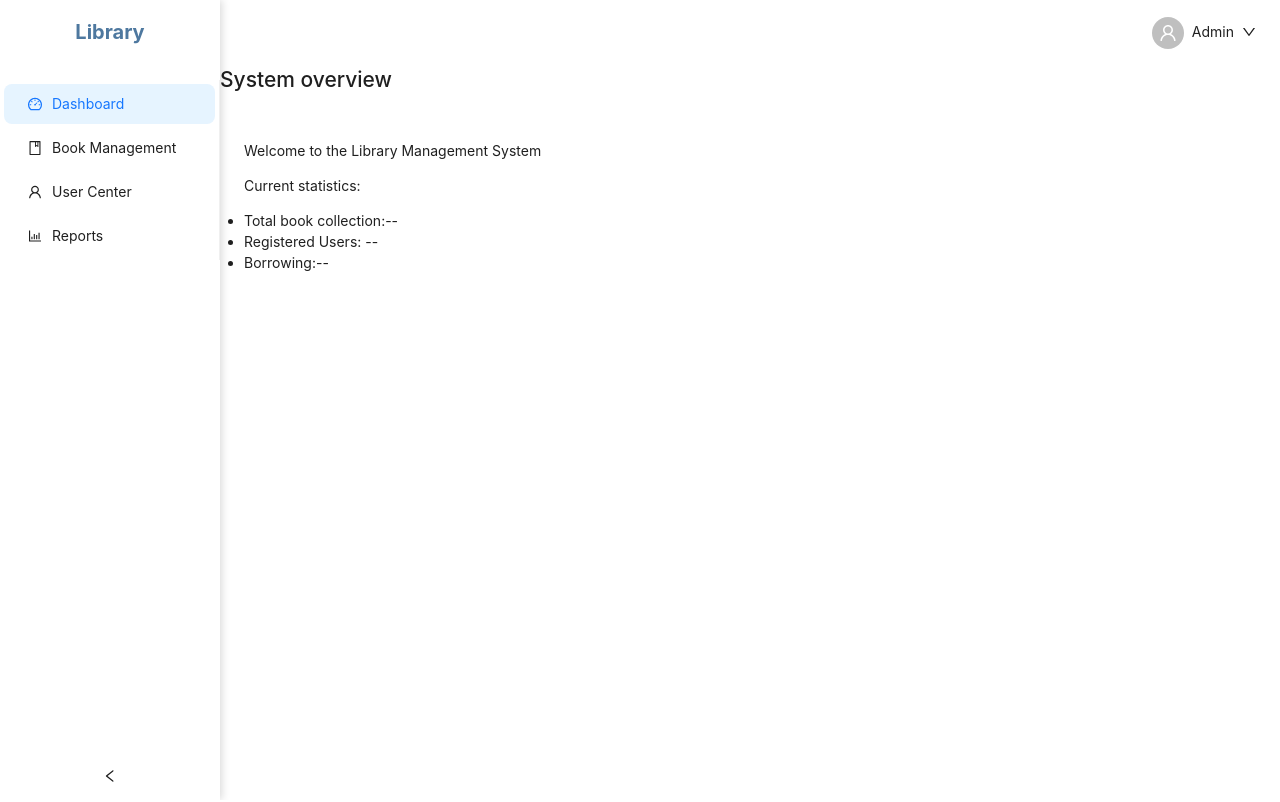
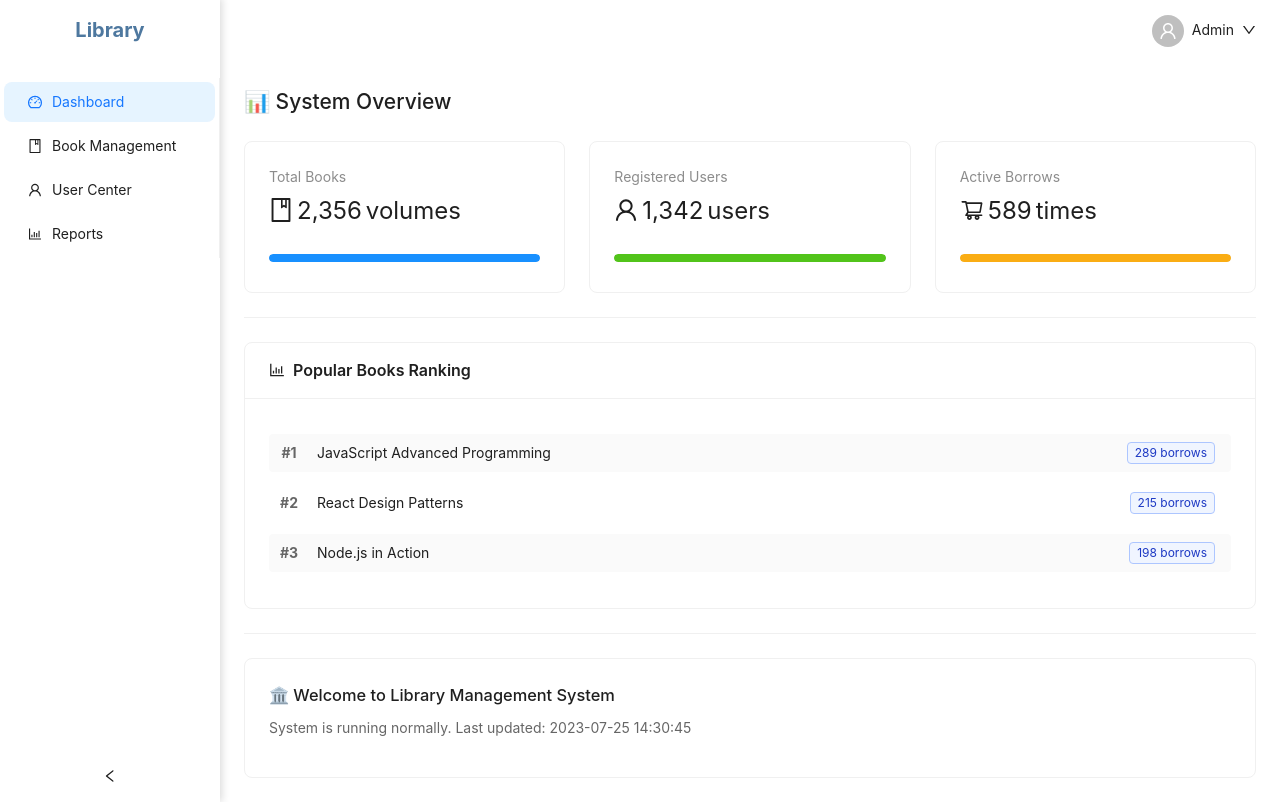
Before and after one commit to weirong57/CEN5035-2025SP---Gator-Shelfguide, a React (Vite) app in the folder library-system/: page /main/dashboard in a window 1280 px wide. Both pictures are taken after typing "Sample", "Sample123" into the empty fields and a click on the button "Login". Built offline with nearby package versions, Linux system fonts and the light colour scheme.

Commit message:
Add files via upload

```diff
--- a/library-system/src/pages/Dashboard.jsx
+++ b/library-system/src/pages/Dashboard.jsx
@@ -1,21 +1,136 @@
+// src/pages/Dashboard.jsx
+import { useState } from 'react';
+import { Card, Row, Col, Statistic, Progress, Divider, Tag } from 'antd';
+import {
+  BookOutlined,
+  UserOutlined,
+  ShoppingCartOutlined,
+  BarChartOutlined
+} from '@ant-design/icons';
+
+// Mock data
+const mockStats = {
+  totalBooks: 2356,
+  totalUsers: 1342,
+  activeBorrows: 589,
+  popularBooks: [
+    { name: 'JavaScript Advanced Programming', count: 289 },
+    { name: 'React Design Patterns', count: 215 },
+    { name: 'Node.js in Action', count: 198 }
+  ]
+};
+
 export default function Dashboard() {
-    return (
-      <div>
-        <h2>System overview</h2>
-        <div style={{
-          marginTop: 20,
-          padding: 24,
-          background: '#fff',
-          borderRadius: 8
-        }}>
-          <p>Welcome to the Library Management System</p >
-          <p>Current statistics:</p >
-          <ul>
-            <li>Total book collection:--</li>
-            <li>Registered Users: --</li>
-            <li>Borrowing:--</li>
-          </ul>
-        </div>
-      </div>
-    )
-  }
+  const [stats] = useState(mockStats);
+
+  return (
+    <div style={{ padding: 24 }}>
+      <h2 style={{ marginBottom: 24 }}>📊 System Overview</h2>
+
+      {/* Statistics Cards */}
+      <Row gutter={[24, 24]}>
+        <Col xs={24} sm={12} lg={8}>
+          <Card>
+            <Statistic
+              title="Total Books"
+              value={stats.totalBooks}
+              prefix={<BookOutlined />}
+              suffix="volumes"
+            />
+            <Progress
+              percent={100}
+              showInfo={false}
+              strokeColor="#1890ff"
+              style={{ marginTop: 16 }}
+            />
+          </Card>
+        </Col>
+
+        <Col xs={24} sm={12} lg={8}>
+          <Card>
+            <Statistic
+              title="Registered Users"
+              value={stats.totalUsers}
+              prefix={<UserOutlined />}
+              suffix="users"
+            />
+            <Progress
+              percent={100}
+              showInfo={false}
+              strokeColor="#52c41a"
+              style={{ marginTop: 16 }}
+            />
+          </Card>
+        </Col>
+
+        <Col xs={24} sm={12} lg={8}>
+          <Card>
+            <Statistic
+              title="Active Borrows"
+              value={stats.activeBorrows}
+              prefix={<ShoppingCartOutlined />}
+              suffix="times"
+            />
+            <Progress
+              percent={100}
+              showInfo={false}
+              strokeColor="#faad14"
+              style={{ marginTop: 16 }}
+            />
+          </Card>
+        </Col>
+      </Row>
+
+      <Divider />
+
+      {/* Data Visualization Section */}
+      <Row gutter={[24, 24]} style={{ marginTop: 24 }}>
+        <Col xs={24}>
+          <Card
+            title={
+              <span>
+                <BarChartOutlined style={{ marginRight: 8 }} />
+                Popular Books Ranking
+              </span>
+            }
+          >
+            {stats.popularBooks.map((book, index) => (
+              <div
+                key={book.name}
+                style={{
+                  display: 'flex',
+                  alignItems: 'center',
+                  margin: '12px 0',
+                  padding: 8,
+                  background: index % 2 === 0 ? '#fafafa' : 'white',
+                  borderRadius: 4
+                }}
+              >
+                <span style={{
+                  width: 24,
+                  textAlign: 'center',
+                  fontWeight: 'bold',
+                  color: '#666'
+                }}>
+                  #{index + 1}
+                </span>
+                <span style={{ flex: 1, marginLeft: 16 }}>{book.name}</span>
+                <Tag color="geekblue">{book.count} borrows</Tag>
+              </div>
+            ))}
+          </Card>
+        </Col>
+      </Row>
+
+      <Divider />
+
+      {/* Welcome Message */}
+      <Card style={{ marginTop: 24 }}>
+        <h3>🏛️ Welcome to Library Management System</h3>
+        <p style={{ color: '#666', marginTop: 8 }}>
+          System is running normally. Last updated: 2023-07-25 14:30:45
+        </p >
+      </Card>
+    </div>
+  );
+}
--- a/library-system/src/pages/UserCenter.jsx
+++ b/library-system/src/pages/UserCenter.jsx
@@ -1,12 +1,13 @@
+
 // src/pages/UserCenter.jsx
 import { useState } from 'react';
 import { Table, Button, Tag, Modal, message } from 'antd';
 
-// 模拟数据
+// Mock data
 const mockUser = {
   id: 1,
-  username: '张三',
-  role: '普通用户',
+  username: 'John Doe',
+  role: 'Regular User',
   avatar: 'https://randomuser.me/api/portraits/men/85.jpg'
 };
 
@@ -15,7 +16,7 @@ const mockBorrows = [
     id: 1,
     book: {
       id: 101,
-      title: 'JavaScript高级程序设计',
+      title: 'JavaScript Advanced Programming',
       author: 'Nicholas C. Zakas',
       isbn: '978-7-115-33091-5',
       cover: 'https://img1.doubanio.com/view/subject/l/public/s8958650.jpg'
@@ -28,27 +29,27 @@ const mockBorrows = [
     id: 2,
     book: {
       id: 102,
-      title: 'React设计原理',
-      author: '卡拉克（Craig）',
+      title: 'React Design Patterns',
+      author: 'Craig',
       isbn: '978-7-121-44321-6',
       cover: 'https://img9.doubanio.com/view/subject/l/public/s33834075.jpg'
     },
     borrowDate: '2023-07-20',
-    dueDate: '2023-08-05', // 已逾期的测试数据
+    dueDate: '2023-08-05', // Overdue test data
     returned: false
   },
   {
     id: 3,
     book: {
       id: 103,
-      title: 'Node.js实战',
+      title: 'Node.js in Action',
       author: 'Mike Cantelon',
       isbn: '978-7-115-45678-9',
       cover: 'https://img2.doubanio.com/view/subject/l/public/s29427993.jpg'
     },
     borrowDate: '2023-06-10',
     dueDate: '2023-07-10',
-    returned: true // 已归还的测试数据
+    returned: true // Returned test data
   }
 ];
 
@@ -56,13 +57,12 @@ export default function UserCenter() {
   const [borrows, setBorrows] = useState(mockBorrows);
   const [currentUser] = useState(mockUser);
 
-  // 模拟归还操作
+  // Simulate return operation
   const handleReturn = (record) => {
     Modal.confirm({
-      title: `确认归还《${record.book.title}》吗？`,
-      content: '此操作仅前端演示，不会真实提交数据',
+      title: `Confirm to return "${record.book.title}"?`,
+      content: 'This is a frontend demo and will not submit real data',
       onOk: () => {
-        // 前端模拟归还效果
         setBorrows(prev =>
           prev.map(item =>
             item.id === record.id
@@ -70,21 +70,21 @@ export default function UserCenter() {
               : item
           )
         );
-        message.success('模拟归还成功！');
+        message.success('Return simulated successfully!');
       }
     });
   };
 
-  // 表格列配置
+  // Table columns configuration
   const columns = [
     {
-      title: '图书信息',
+      title: 'Book Information',
       dataIndex: 'book',
       render: (book) => (
         <div style={{ display: 'flex', alignItems: 'center' }}>
           < img
             src={book.cover}
-            alt="封面"
+            alt="Cover"
             style={{
               width: 60,
               height: 80,
@@ -104,13 +104,13 @@ export default function UserCenter() {
       )
     },
     {
-      title: '借阅日期',
+      title: 'Borrow Date',
       dataIndex: 'borrowDate',
       width: 120,
       sorter: (a, b) => new Date(a.borrowDate) - new Date(b.borrowDate)
     },
     {
-      title: '应还日期',
+      title: 'Due Date',
       dataIndex: 'dueDate',
       width: 120,
       render: (text, record) => {
@@ -121,22 +121,22 @@ export default function UserCenter() {
             fontWeight: 500
           }}>
             {text}
-            {isOverdue && <Tag color="red" style={{ marginLeft: 8 }}>已逾期</Tag>}
+            {isOverdue && <Tag color="red" style={{ marginLeft: 8 }}>Overdue</Tag>}
           </span>
         );
       }
     },
     {
-      title: '状态',
+      title: 'Status',
       width: 100,
       render: (record) => (
         <Tag color={record.returned ? 'default' : 'success'}>
-          {record.returned ? '已归还' : '借阅中'}
+          {record.returned ? 'Returned' : 'Borrowing'}
         </Tag>
       )
     },
     {
-      title: '操作',
+      title: 'Action',
       width: 120,
       render: (record) => (
         !record.returned && (
@@ -145,7 +145,7 @@ export default function UserCenter() {
             ghost
             onClick={() => handleReturn(record)}
           >
-            立即归还
+            Return Now
           </Button>
         )
       )
@@ -154,7 +154,7 @@ export default function UserCenter() {
 
   return (
     <div style={{ padding: 24 }}>
-      {/* 用户信息卡片 */}
+      {/* User Profile Card */}
       <div style={{
         marginBottom: 24,
         padding: 24,
@@ -166,7 +166,7 @@ export default function UserCenter() {
       }}>
         < img
           src={currentUser.avatar}
-          alt="用户头像"
+          alt="Avatar"
           style={{
             width: 64,
             height: 64,
@@ -180,21 +180,21 @@ export default function UserCenter() {
         </div>
       </div>
 
-      {/* 借阅记录表格 */}
+      {/* Borrowing Records Table */}
       <div style={{
         background: '#fff',
         padding: 24,
         borderRadius: 8,
         boxShadow: '0 2px 8px rgba(0,0,0,0.1)'
       }}>
-        <h3 style={{ marginBottom: 16 }}>📚 我的借阅记录</h3>
+        <h3 style={{ marginBottom: 16 }}>📚 My Borrowing Records</h3>
         <Table
           columns={columns}
           dataSource={borrows}
           rowKey="id"
           pagination={{
             pageSize: 5,
-            showTotal: total => `共 ${total} 条记录`
+            showTotal: total => `Total ${total} records`
           }}
           locale={{
             emptyText: (
@@ -204,7 +204,7 @@ export default function UserCenter() {
                   alt="empty"
                   style={{ width: 80, marginBottom: 16 }}
                 />
-                <p style={{ color: 'rgba(0,0,0,0.25)' }}>暂无借阅记录</p >
+                <p style={{ color: 'rgba(0,0,0,0.25)' }}>No borrowing records</p >
               </div>
             )
           }}
```
